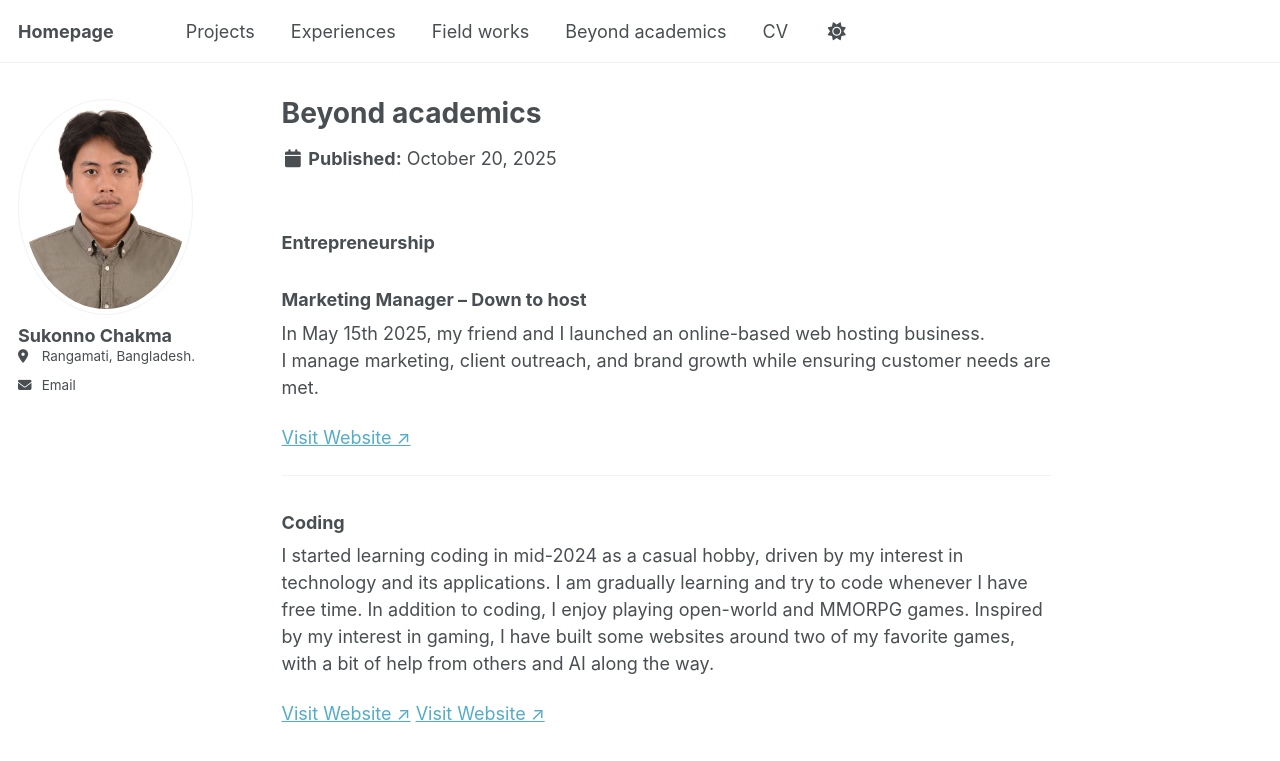
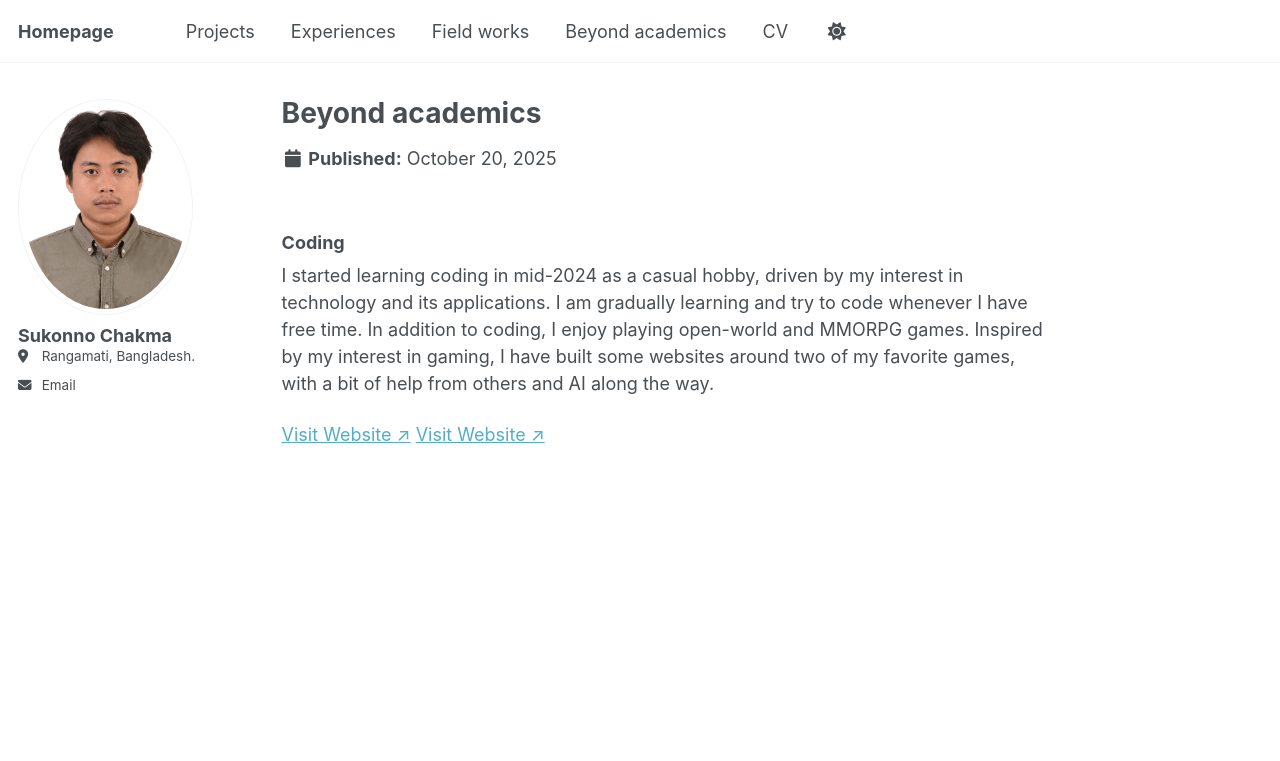
Before and after one commit to Sukonno-Chakma/Sukonno-Chakma.github.io, a Jekyll site: the page built from _academics/Academics.md, in a window 1280 px wide and 994 px high. Shown: the top 761 px of the window. Built offline with Jekyll 4.4.1, drawn with Linux system fonts in a browser that asks for light colours.

Commit message:
Update Academics.md

```diff
--- a/_academics/Academics.md
+++ b/_academics/Academics.md
@@ -5,14 +5,6 @@ layout: single
 author_profile: true
 ---
 
-### Entrepreneurship
-### Marketing Manager – Down to host
-In May 15th 2025, my friend and I launched an online-based web hosting business.
-I manage marketing, client outreach, and brand growth while ensuring customer needs are met.
-
-[Visit Website ↗](https://downtohost.com/)
-
----
 ### Coding
 I started learning coding in mid-2024 as a casual hobby, driven by my interest in technology and its applications. I am gradually learning and try to code whenever I have free time. In addition to coding, I enjoy playing open-world and MMORPG games. Inspired by my interest in gaming, I have built some websites around two of my favorite games, with a bit of help from others and AI along the way.
 
```
